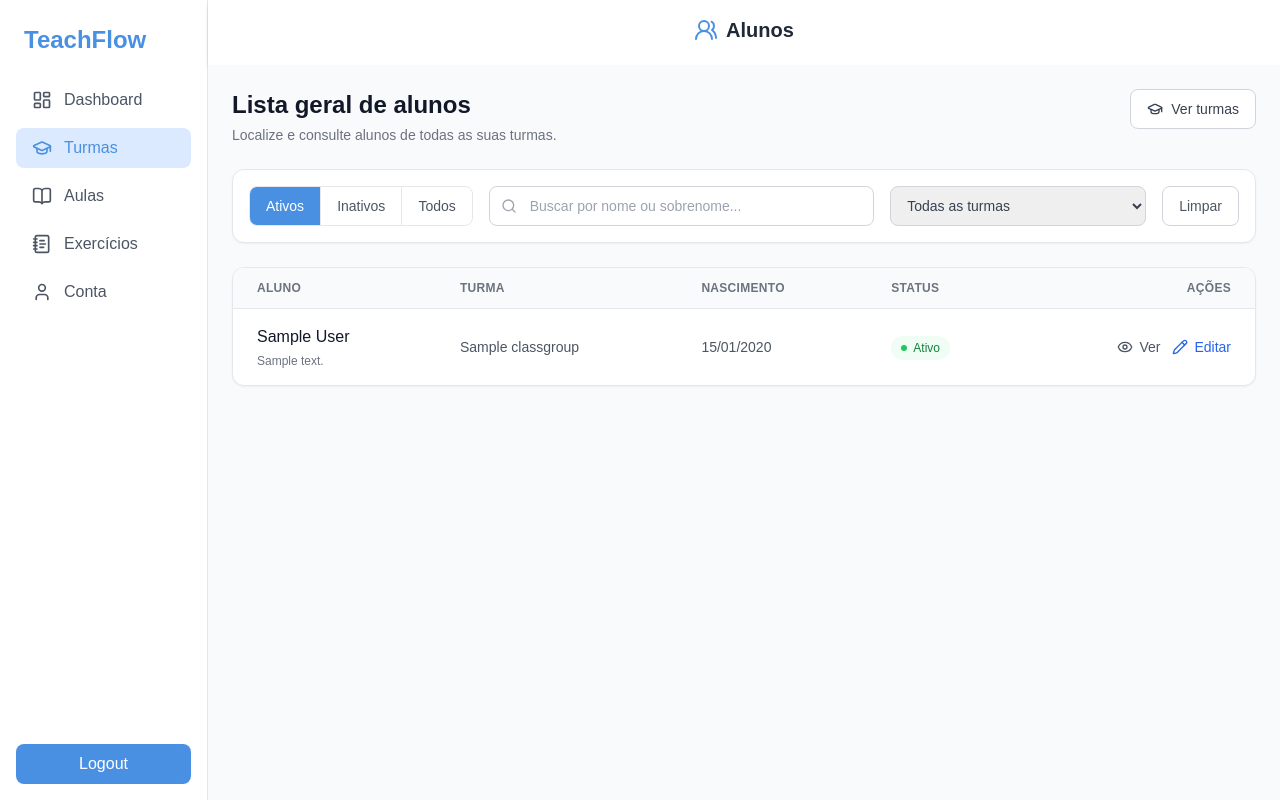
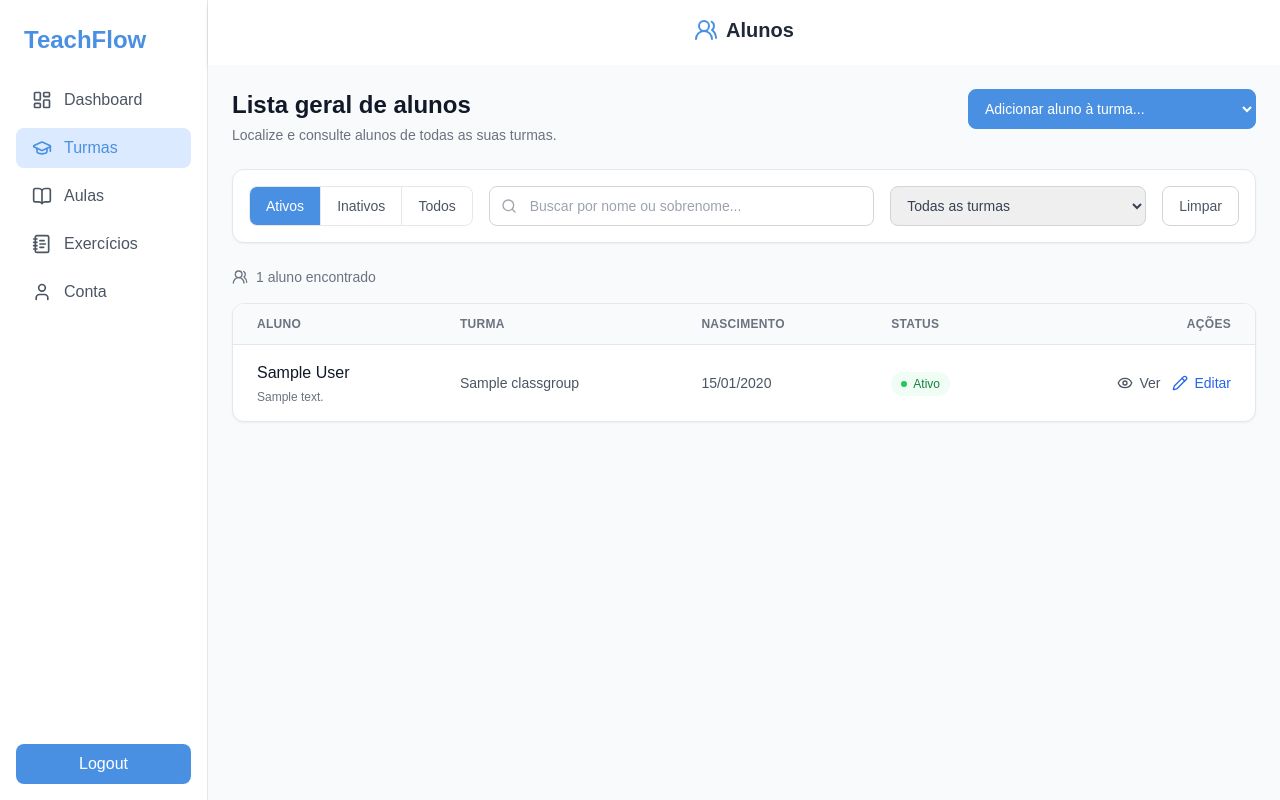
Before and after one commit to RenanDevKF/Projeto-TeachFlow, a Django app: page /students/ in a window 1280 px wide. Run offline with Django 5.2, Linux system fonts and the light colour scheme; a user stored in the database is signed in; tables that the repository leaves empty hold one stand-in row (values such as "Sample post").

Commit message:
feat: aprimora experiência da listagem de alunos

```diff
--- a/TeachFlow/Templates/students/student_list.html
+++ b/TeachFlow/Templates/students/student_list.html
@@ -72,16 +72,40 @@
                     Novo aluno
                 </a>
             {% else %}
-                <a
-                    href="{% url 'class_group_list' %}"
-                    class="inline-flex h-10 items-center justify-center gap-2 rounded-lg border border-gray-300 bg-white px-4 text-sm font-medium text-gray-700 transition-colors hover:bg-gray-50"
-                >
-                    <i data-lucide="graduation-cap" class="h-4 w-4"></i>
-                    Ver turmas
-                </a>
+                <div class="w-full sm:w-72">
+                    <label for="student-create-class-group" class="sr-only">
+                        Selecione uma turma para adicionar um aluno
+                    </label>
+
+                    <select
+                        id="student-create-class-group"
+                        class="h-10 w-full rounded-lg border border-primary bg-primary px-3 text-sm font-medium text-white transition-colors hover:bg-blue-600 focus:border-primary focus:outline-none focus:ring-2 focus:ring-primary focus:ring-offset-2"
+                        {% if not active_class_groups %}disabled{% endif %}
+                    >
+                        {% if active_class_groups %}
+                            <option value="" class="bg-white text-gray-700">
+                                Adicionar aluno à turma...
+                            </option>
+
+                            {% for turma in active_class_groups %}
+                                <option
+                                    value="{% url 'student_form' turma.id %}"
+                                    class="bg-white text-gray-700"
+                                >
+                                    {{ turma.name }} — {{ turma.year }}
+                                </option>
+                            {% endfor %}
+                        {% else %}
+                            <option value="" class="bg-white text-gray-700">
+                                Nenhuma turma ativa disponível
+                            </option>
+                        {% endif %}
+                    </select>
+                </div>
             {% endif %}
         </div>
     </div>
+
 
     <!-- Filtros -->
     <form id="student-filter-form" method="get" class="mb-6 rounded-xl border border-gray-200 bg-white p-4 shadow-sm">
@@ -197,6 +221,29 @@
 
     <!-- Resultados atualizados pela busca automática -->
     <div id="student-results" aria-live="polite">
+
+        <!-- Contador de resultados -->
+        <div
+            id="student-results-count"
+            class="mb-4 flex items-center gap-2 text-sm text-gray-500"
+        >
+            <i data-lucide="users-round" class="h-4 w-4 flex-shrink-0"></i>
+
+            {% if is_class_group_scope %}
+                {% if results_count == 1 %}
+                    <span>1 aluno nesta turma</span>
+                {% else %}
+                    <span>{{ results_count }} alunos nesta turma</span>
+                {% endif %}
+            {% else %}
+                {% if results_count == 1 %}
+                    <span>1 aluno encontrado</span>
+                {% else %}
+                    <span>{{ results_count }} alunos encontrados</span>
+                {% endif %}
+            {% endif %}
+        </div>
+
     {% if students %}
 
         <!-- Lista desktop -->
--- a/TeachFlow/core/views.py
+++ b/TeachFlow/core/views.py
@@ -689,10 +689,18 @@ class StudentListView(LoginRequiredMixin, TeacherRequiredMixin, ListView):
         context['class_groups'] = ClassGroup.objects.filter(
             teacher=teacher
         ).order_by('-is_active', 'name', 'year')
+        context['active_class_groups'] = ClassGroup.objects.filter(
+            teacher=teacher,
+            is_active=True
+        ).order_by('name', 'year')
         context['has_any_students'] = base_students.exists()
         context['has_active_students'] = base_students.filter(is_active=True).exists()
         context['has_inactive_students'] = base_students.filter(is_active=False).exists()
-        context['query_string'] = query_parameters.urlencode()
+
+        if context.get('paginator'):
+            context['results_count'] = context['paginator'].count
+        else:
+            context['results_count'] = len(context['students'])
 
         return context
 
--- a/TeachFlow/static/css/build.css
+++ b/TeachFlow/static/css/build.css
@@ -544,6 +544,18 @@ video {
   --tw-backdrop-sepia:  ;
 }
 
+.sr-only {
+  position: absolute;
+  width: 1px;
+  height: 1px;
+  padding: 0;
+  margin: -1px;
+  overflow: hidden;
+  clip: rect(0, 0, 0, 0);
+  white-space: nowrap;
+  border-width: 0;
+}
+
 .pointer-events-none {
   pointer-events: none;
 }
@@ -2411,6 +2423,10 @@ input[type="date"]::-webkit-calendar-picker-indicator {
     width: 2rem;
   }
 
+  .sm\:w-72 {
+    width: 18rem;
+  }
+
   .sm\:grid-cols-2 {
     grid-template-columns: repeat(2, minmax(0, 1fr));
   }
--- a/TeachFlow/static/js/student_list.js
+++ b/TeachFlow/static/js/student_list.js
@@ -3,6 +3,7 @@ document.addEventListener('DOMContentLoaded', () => {
     const searchInput = document.getElementById('student-search-input');
     const resultsContainer = document.getElementById('student-results');
     const classGroupFilter = document.getElementById('student-class-group-filter');
+    const createClassGroupSelect = document.getElementById('student-create-class-group');
 
     if (!form || !searchInput || !resultsContainer) {
         return;
@@ -31,6 +32,7 @@ document.addEventListener('DOMContentLoaded', () => {
                 headers: {
                     'X-Requested-With': 'XMLHttpRequest',
                 },
+                cache: 'no-store',
                 signal: activeRequest.signal,
             });
 
@@ -78,4 +80,14 @@ document.addEventListener('DOMContentLoaded', () => {
             updateStudentResults();
         });
     }
+
+    if (createClassGroupSelect) {
+        createClassGroupSelect.addEventListener('change', () => {
+            const targetUrl = createClassGroupSelect.value;
+
+            if (targetUrl) {
+                window.location.href = targetUrl;
+            }
+        });
+    }
 });
```
